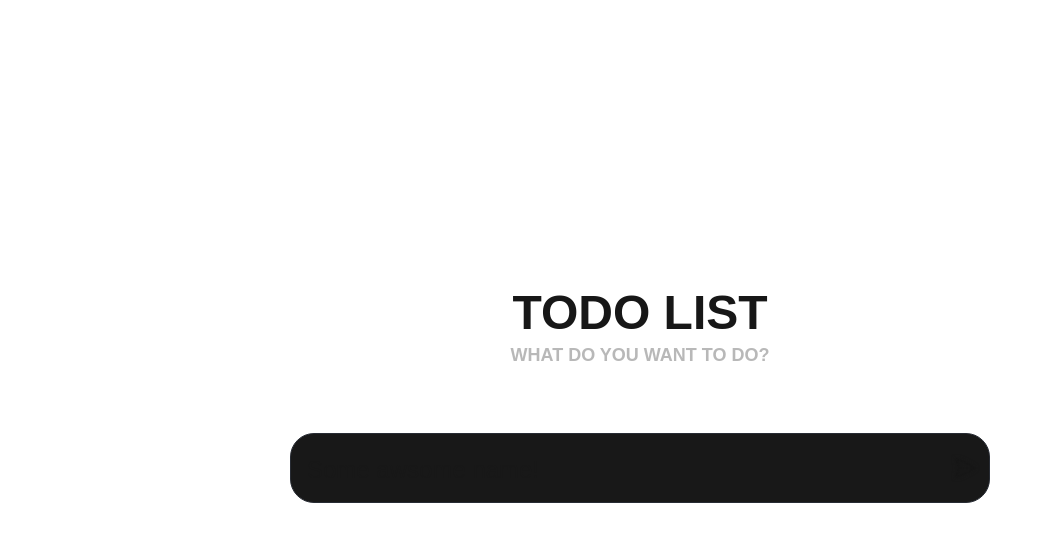
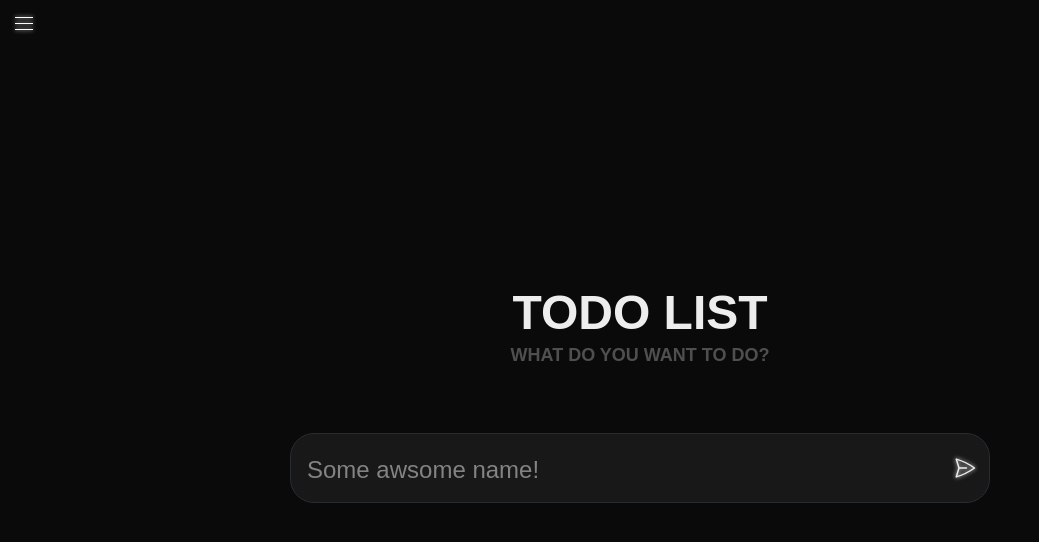
Before and after one commit to SrDyw/todo-list, a Next.js app: page /new in a window 1280 px wide. Shown: the top 542 px of the page, without its empty margins (0-1039 px from the left). Built offline with nearby package versions, Linux system fonts and the light colour scheme.

Commit message:
fix color themes

```diff
--- a/app/globals.css
+++ b/app/globals.css
@@ -12,12 +12,20 @@
   --font-mono: var(--font-geist-mono);
 }
 
+@media (prefers-color-scheme: light) {
+  :root {
+    --background: #0a0a0a;
+    --foreground: #ededed;
+  }
+}
+
 @media (prefers-color-scheme: dark) {
   :root {
     --background: #0a0a0a;
     --foreground: #ededed;
   }
 }
+
 
 body {
   background: var(--background);
--- /dev/null
+++ b/tailwind.config.ts
@@ -0,0 +1,17 @@
+// tailwind.config.js
+/** @type {import('tailwindcss').Config} */
+module.exports = {
+  darkMode: 'class',
+  content: [
+    './src/pages/**/*.{js,ts,jsx,tsx,mdx}',
+    './src/components/**/*.{js,ts,jsx,tsx,mdx}',
+    './src/app/**/*.{js,ts,jsx,tsx,mdx}',
+    './pages/**/*.{js,ts,jsx,tsx,mdx}',
+    './components/**/*.{js,ts,jsx,tsx,mdx}',
+    './app/**/*.{js,ts,jsx,tsx,mdx}',
+  ],
+  theme: {
+    extend: {},
+  },
+  plugins: [],
+}
--- a/tsconfig.json
+++ b/tsconfig.json
@@ -22,6 +22,6 @@
       "@/*": ["./*"]
     }
   },
-  "include": ["next-env.d.ts", "**/*.ts", "**/*.tsx", ".next/types/**/*.ts"],
+  "include": ["next-env.d.ts", "**/*.ts", "**/*.tsx", ".next/types/**/*.ts", "talwind.config.js"],
   "exclude": ["node_modules"]
 }
```
